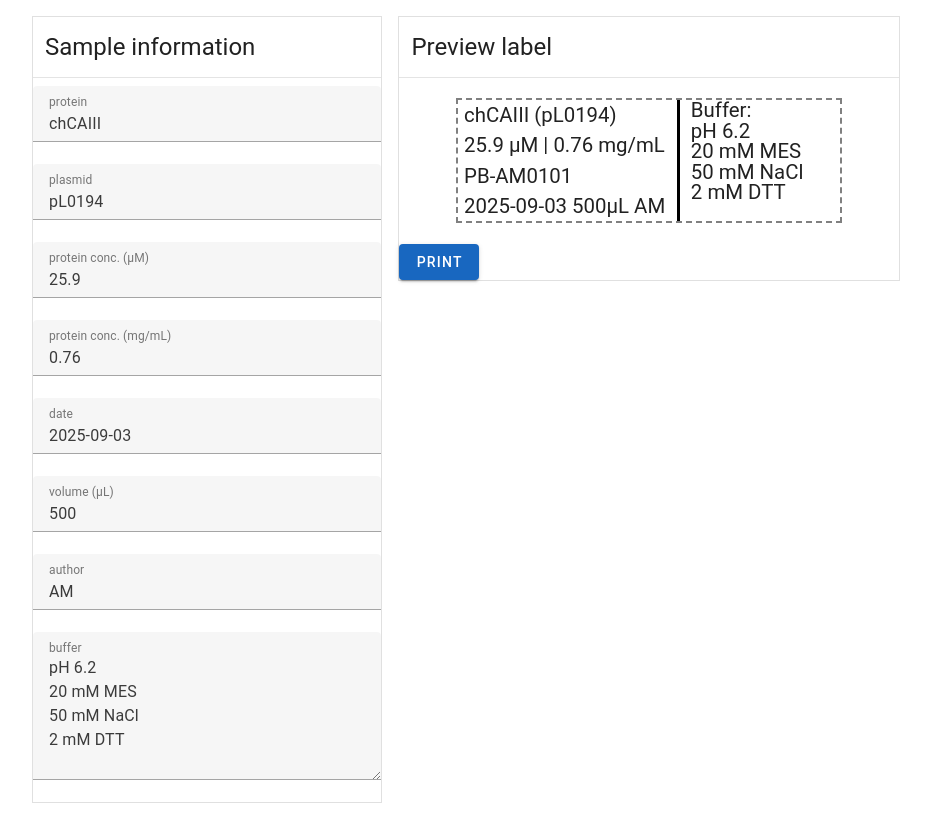
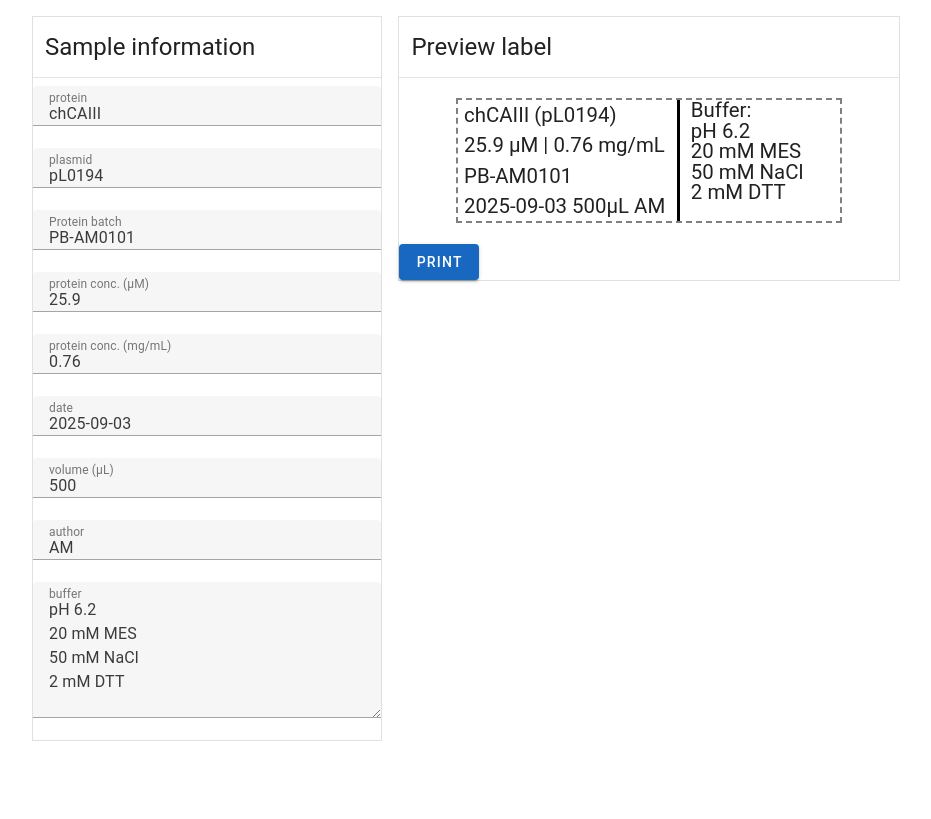
Before and after one commit to mgedgaudas/protein_label, a Vue app: page / in a window 1280 px wide. Shown: the whole page, without its empty margins (174-1105 px from the left). Built offline with nearby package versions, Linux system fonts and the light colour scheme; a small style sheet from the web is missing.

Commit message:
remove compression

```diff
--- a/src/components/MainPage.vue
+++ b/src/components/MainPage.vue
@@ -3,14 +3,15 @@
     <v-sheet border class="info-sheet">
       <div class="sheet-title">Sample information</div>
       <v-divider class="mb-2"></v-divider>
-      <v-text-field label="protein" v-model="labelModel.protein"></v-text-field>
-      <v-text-field label="plasmid" v-model="labelModel.plasmid"></v-text-field>
-      <v-text-field label="protein conc. (µM)" v-model="labelModel.protein_conc_uM"></v-text-field>
-      <v-text-field label="protein conc. (mg/mL)" v-model="labelModel.protein_conc_mgmL"></v-text-field>
-      <v-text-field label="date" v-model="labelModel.date"></v-text-field>
-      <v-text-field label="volume (µL)" v-model="labelModel.volume"></v-text-field>
-      <v-text-field label="author" v-model="labelModel.author"></v-text-field>
-      <v-textarea label="buffer" v-model="labelModel.buffer"></v-textarea>
+      <v-text-field label="protein" v-model="labelModel.protein" density="compact"></v-text-field>
+      <v-text-field label="plasmid" v-model="labelModel.plasmid" density="compact"></v-text-field>
+      <v-text-field label="Protein batch" v-model="labelModel.protein_batch" density="compact"></v-text-field>
+      <v-text-field label="protein conc. (µM)" v-model="labelModel.protein_conc_uM" density="compact"></v-text-field>
+      <v-text-field label="protein conc. (mg/mL)" v-model="labelModel.protein_conc_mgmL" density="compact"></v-text-field>
+      <v-text-field label="date" v-model="labelModel.date" density="compact"></v-text-field>
+      <v-text-field label="volume (µL)" v-model="labelModel.volume" density="compact"></v-text-field>
+      <v-text-field label="author" v-model="labelModel.author" density="compact"></v-text-field>
+      <v-textarea label="buffer" v-model="labelModel.buffer" density="compact"></v-textarea>
     </v-sheet>
     <!-- <print-label :model="labelModel" class="preview-label"></print-label> -->
     <v-sheet border class="preview-label-sheet">
```
Also changed, not shown: vite.config.mts.
